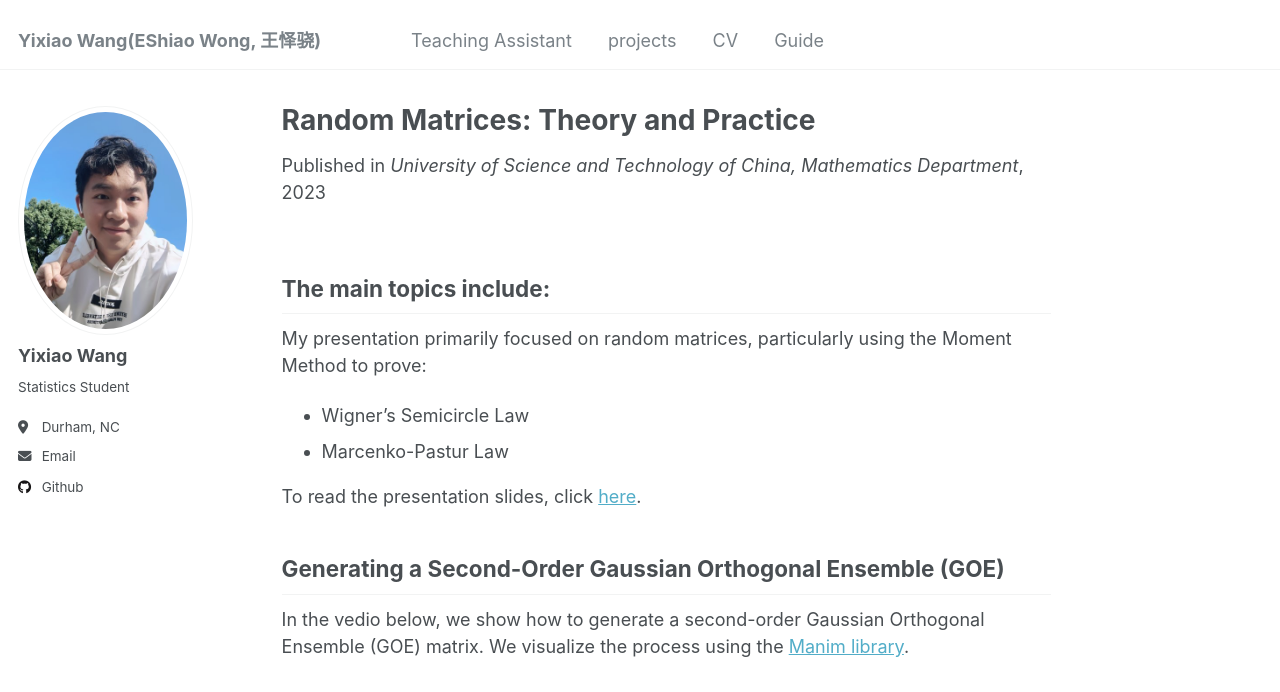
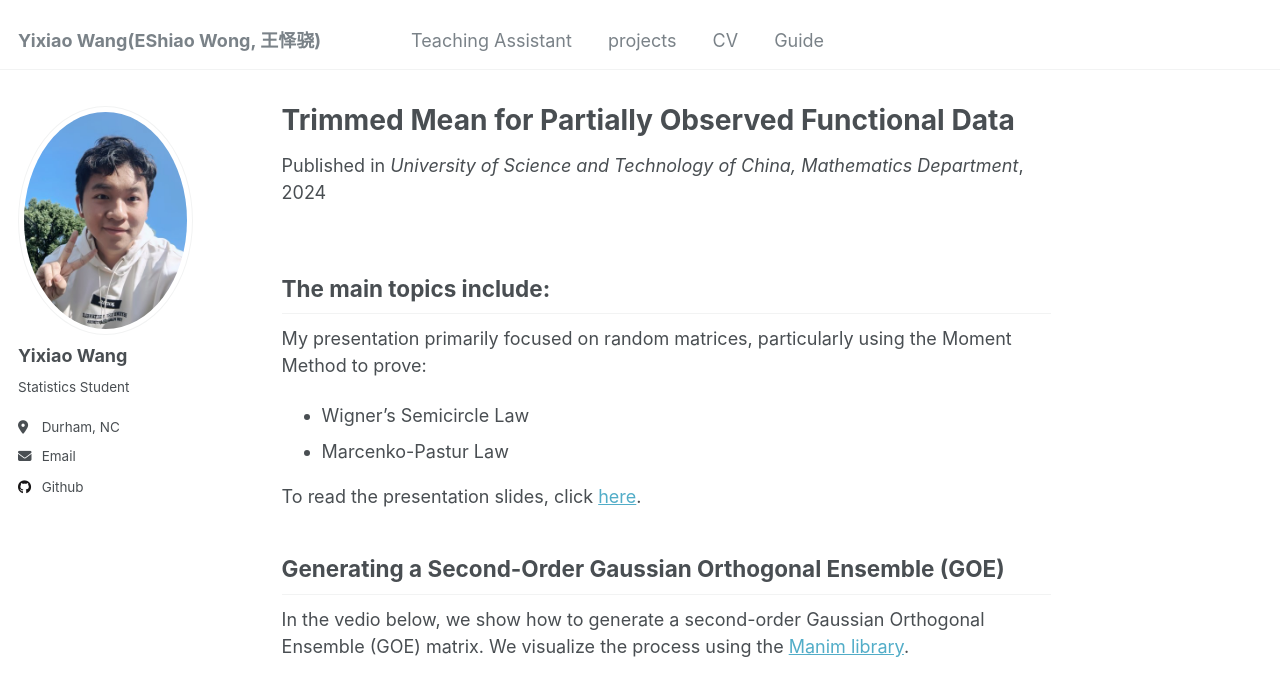
Before and after one commit to Yixiao-Wang-Stats/Yixiao-Wang-Stats.github.io, a Jekyll site: the page built from _projects/Trimmed-Mean-for-Partially-Observed-Functional-Data.md, in a window 1280 px wide and 900 px high, cut to the strip 0-692 px from the top of the window. Built offline with Jekyll 4.4.1, drawn with Linux system fonts in a browser that asks for light colours; nearby versions of some CDN libraries; library files that are not in the unit come from our copies; a script that is not in the unit is left out.

Commit message:
Update Trimmed-Mean-for-Partially-Observed-Functional-Data.md

```diff
--- a/_projects/Trimmed-Mean-for-Partially-Observed-Functional-Data.md
+++ b/_projects/Trimmed-Mean-for-Partially-Observed-Functional-Data.md
@@ -1,12 +1,12 @@
 ---
-title: "Random Matrices: Theory and Practice"
+title: "Trimmed Mean for Partially Observed Functional Data"
 collection: projects
 type: "Bachelor's thesis"
-permalink: /teaching/Trimmed-Mean-for-Partially-Observed-Functional-Data
+permalink: /projects/Trimmed-Mean-for-Partially-Observed-Functional-Data
 venue: "University of Science and Technology of China, Mathematics Department"
-date: 2023-04-15
+date: 2024-05-01
 location: "Anhui, China"
-excerpt: "This is a workshop on Probability Theory and Mathematical Statistics, initiated by the instructor associate professor [Dangzheng Liu](http://staff.ustc.edu.cn/~dzliu/). "
+excerpt: "This is my bachelor's thesis"
 ---
 
 The main topics include:
```
